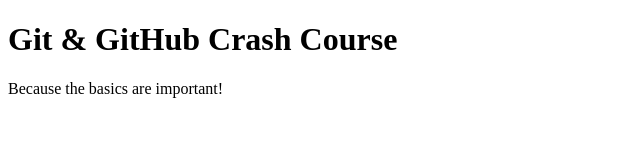
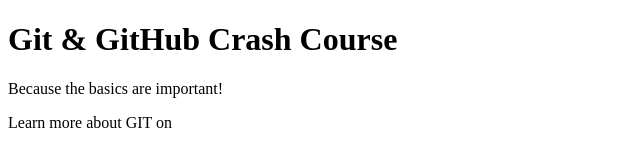
Before and after one commit to raghav-k-31789/git_hub_cicd, a plain HTML site: page index.html in a window 1280 px wide. Shown: the whole page, without its empty margins (0-640 px from the left). Drawn offline with Linux system fonts and the light colour scheme.

Commit message:
added Learn more about GIT

```diff
--- a/index.html
+++ b/index.html
@@ -9,5 +9,6 @@
   <body>
     <h1>Git & GitHub Crash Course</h1>
     <p>Because the basics are important!</p>
+    <p>Learn more about GIT on </p>
   </body>
 </html>
```
